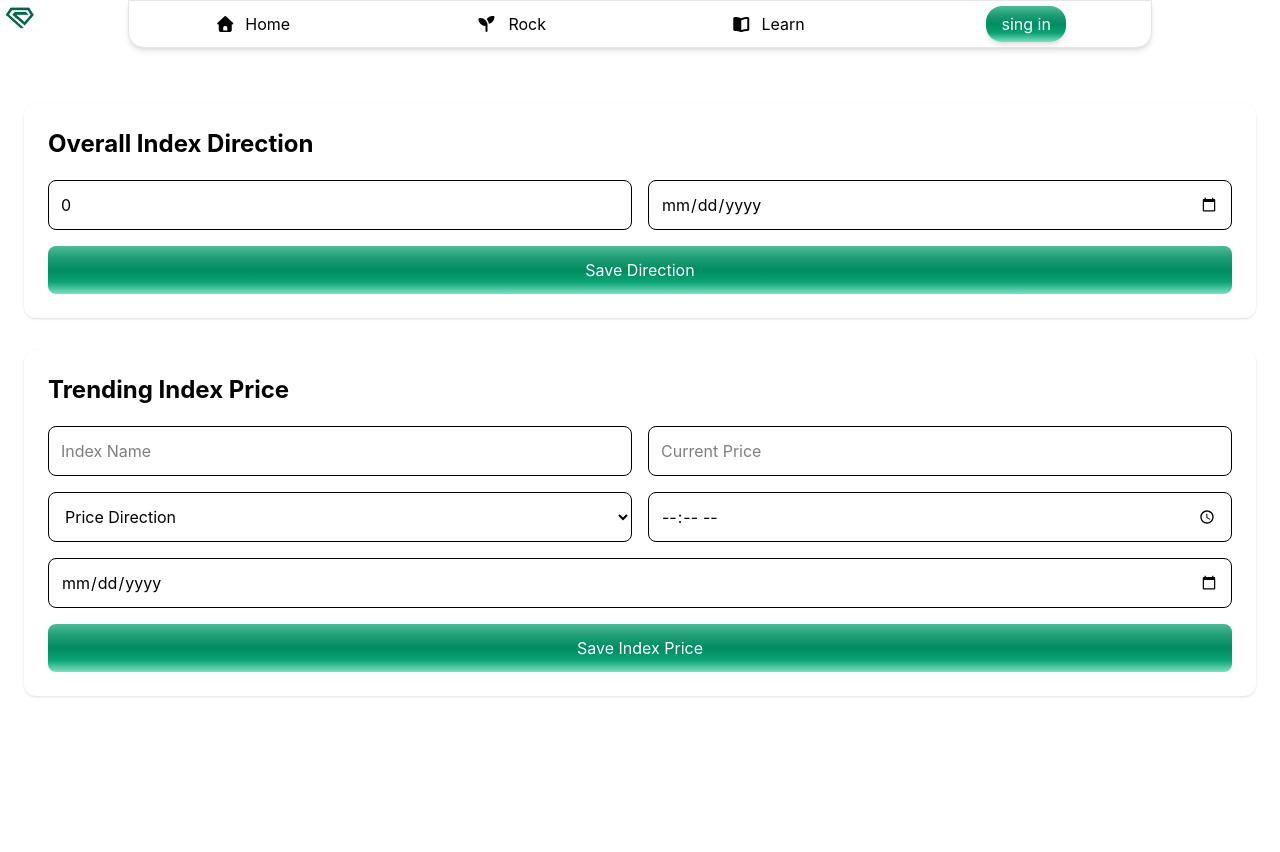
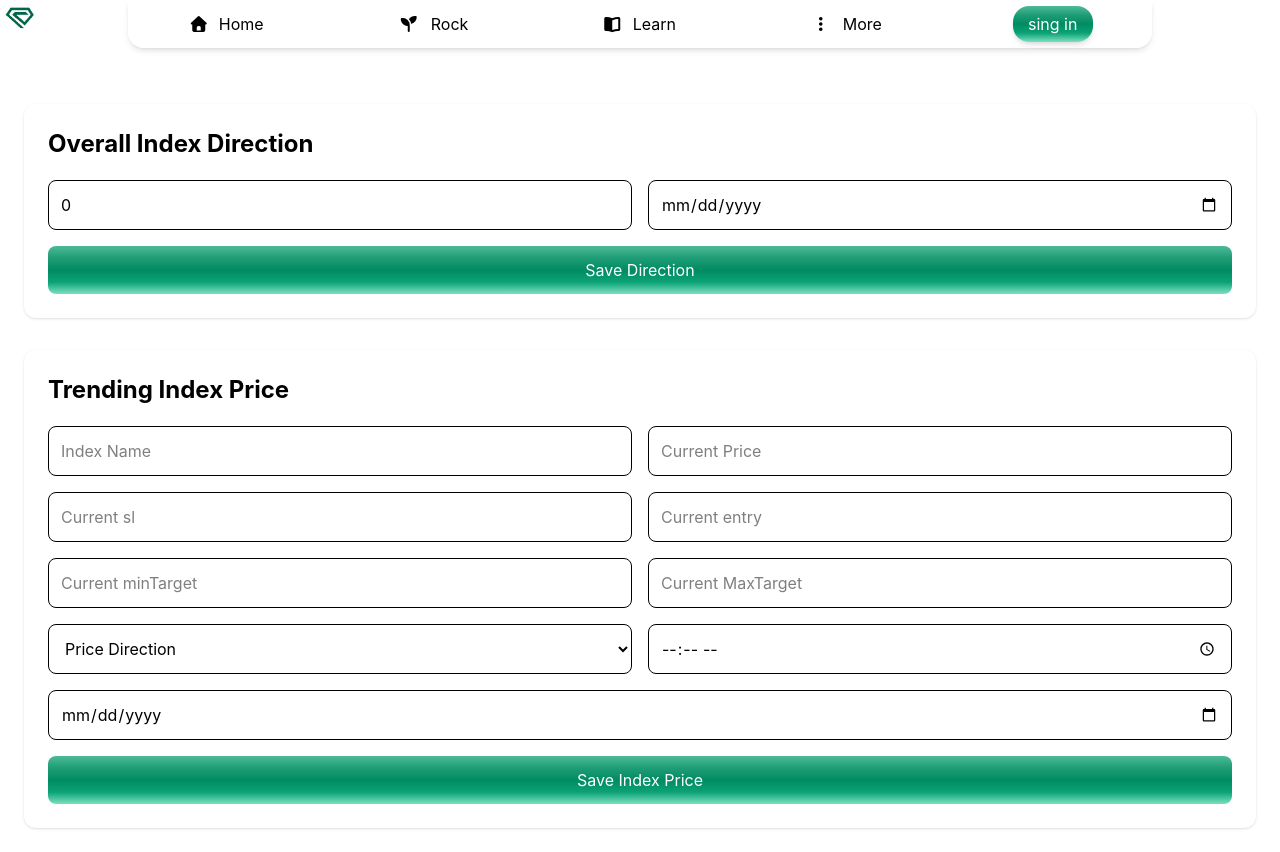
Before and after one commit to alokkumarverma1/market-rock-frontend, a React (Vite) app: page /addIndexDirection in a window 1280 px wide. Before the commit the page ends 800 px from the top, so only its background shows below. Built offline with nearby package versions, Linux system fonts and the light colour scheme; no server answers.

Commit message:
update index price card and learn section

```diff
--- a/src/pages/admin/addIndexDirection.jsx
+++ b/src/pages/admin/addIndexDirection.jsx
@@ -17,6 +17,10 @@ function AddIndexDirection() {
     name: "",
     price: "",
     direction: "",
+    sl:"",
+    entry:"",
+    minTarget:"",
+    maxTarget:"",
     time: "",
     date: "",
   });
@@ -101,6 +105,57 @@ function AddIndexDirection() {
             }
           />
 
+           <input
+            type="number"
+            placeholder="Current sl"
+            className="border p-3 rounded-lg"
+            value={indexPrice.sl}
+            onChange={(e) =>
+              setIndexPrice({
+                ...indexPrice,
+                sl: e.target.value,
+              })
+            }
+          />
+
+           <input
+            type="number"
+            placeholder="Current entry"
+            className="border p-3 rounded-lg"
+            value={indexPrice.entry}
+            onChange={(e) =>
+              setIndexPrice({
+                ...indexPrice,
+                entry: e.target.value,
+              })
+            }
+          />
+
+           <input
+            type="number"
+            placeholder="Current minTarget"
+            className="border p-3 rounded-lg"
+            value={indexPrice.minTarget}
+            onChange={(e) =>
+              setIndexPrice({
+                ...indexPrice,
+                minTarget: e.target.value,
+              })
+            }
+          />
+           <input
+            type="number"
+            placeholder="Current MaxTarget"
+            className="border p-3 rounded-lg"
+            value={indexPrice.maxTarget}
+            onChange={(e) =>
+              setIndexPrice({
+                ...indexPrice,
+                maxTarget: e.target.value,
+              })
+            }
+          />
+
           <select
             className="border p-3 rounded-lg"
             value={indexPrice.direction}
--- a/src/pages/learn/courseCard.jsx
+++ /dev/null
@@ -1,18 +0,0 @@
-import React from "react";
-import Footer from "../others/footer";
-
-function CourseCard(){
-    return(<>
-    <div className="coursecard  min-h-50 p-2  gap-3 min-w-65 max-w-65 flex-col flex-wrap sm:flex-nowrap  flex  rounded-2xl shadow-md hover:shadow-xl border-2 border-green-300">
-       <div className="image-area h-35 w-full rounded-2xl bg-gray-200 "></div>
-       <div className="data mt-2">
-        <h1 className="font-semibold text-[20px]">All Candilstic</h1>
-        <p>learn all candilastic pattern from basic to advance</p>
-       </div>
-       <button className="shape w-25 h-9 rounded-2xl border border-white text-white">Explore</button>
-
-    </div>
-
-    </>)
-}
-export default CourseCard;
--- a/src/pages/others/navbar.jsx
+++ b/src/pages/others/navbar.jsx
@@ -3,12 +3,14 @@ import { Link } from "react-router-dom";
 import { onAuthStateChanged } from "firebase/auth";
 import { getAuth, signOut } from "firebase/auth";
 import { useNavigate } from "react-router-dom";
+import { userProfileData } from "../../firebase/services/profileService";
 
 
 function Navbar(){
 
     const [show,setShow] = useState(true);
     const [login , setLogin] = useState(false)
+    const [user , setUser] = useState(true);
     const navigate = useNavigate()
 
     let change = ()=>{
@@ -18,18 +20,22 @@ function Navbar(){
     // chek user login or not
  useEffect(() => {
   const auth = getAuth();
-  const unsubscribe = onAuthStateChanged(auth, (user) => {
+  const unsubscribe = onAuthStateChanged(auth,async (user) => {
     if (user) {
+     const userdata = await userProfileData(user)
+     setUser(userdata)
       setLogin(true);
     } else {
       setLogin(false);
     }
   });
+
+// get user auth
+
+
   return () => unsubscribe();
 }, []);
 
-useEffect(() => {
-}, [login]);
 
 
  // singout
@@ -44,37 +50,38 @@ useEffect(() => {
 
 
     return(<>
-    <div className="navbar bg-white  flex fixed  right-0  sm:w-full w-40 z-50 top-0 sm:justify-center justify-end items-center">
+    <div className="navbar  flex fixed  right-0  sm:w-full w-40 z-50 top-0 sm:justify-center justify-end items-center">
         {/* max area navbar  */}
-     <div className={`middle z-50 shadow-md border border-gray-200 sm:rounded-bl-2xl flex sm:justify-center bg-white  sm:rounded-br-2xl sm:h-12 h-screen sm:w-[80%] w-90 ${show ? "sm:flex hidden" : "flex sm:hidden"}`}>
-      <ul className="w-full z-50 h-full p-2 sm:p-0 flex  sm:justify-around  pb-2 pt-3   flex-col sm:flex-row items-center  gap-2">
-        <li className="w-full sm:hidden mb-5  flex justify-startpl-2"><i class="fa-solid fa-xmark cursor-pointer" onClick={change}></i></li>
-        <div className={`profile flex gap-2 sm:hidden w-full h-15 mb-2 flex-col justify-center items-center ${login ? "block" : "hidden"}` }>
+     <div className={`middle z-50 shadow-md  bg-white border-gray-200 sm:rounded-bl-2xl flex sm:justify-center   sm:rounded-br-2xl sm:h-12 h-screen sm:w-[80%] w-90 ${show ? "sm:flex hidden" : "flex sm:hidden"}`}>
+      <ul className="w-full rounded-2xl  bg-white  z-50 h-full p-2 sm:p-0 flex   pb-2 pt-3 sm:justify-around   flex-col sm:flex-row items-center  gap-2">
+         <li className="w-full  sm:hidden mb-5  flex justify-startpl-2"><i class="fa-solid fa-xmark cursor-pointer" onClick={change}></i></li>
+         <div className={`profile  flex gap-2 sm:hidden w-full h-15 mb-2 flex-col justify-center items-center ${login ? "block" : "hidden"}` }>
            <Link to={"/profile"} >
             <div className="profile h-15 w-15 rounded-full bg-green-300 flex justify-center items-center"> <i className="fa-solid fa-user text-3xl text-white"></i></div>
-           </Link>
+          </Link>
         </div>
-        <li  className="cursor-pointer  rounded-2xl w-full hover:bg-gray-100 p-1 h-9 sm:w-20"><Link to={"/"} className="flex gap-6 sm:gap-3 justify-start items-center sm:justify-center h-full w-full"> <i class="fa-solid fa-house font-serif"></i><span>Home</span> </Link></li>
+        <li  className="cursor-pointer   rounded-2xl w-full hover:bg-gray-100 p-1 h-9 sm:w-20"><Link to={"/"} className="flex gap-6 sm:gap-3 justify-start items-center sm:justify-center h-full w-full"> <i class="fa-solid fa-house font-serif"></i><span>Home</span> </Link></li>
         <li  className="cursor-pointer  rounded-2xl w-full hover:bg-gray-100 p-1 h-9 sm:w-20"><Link to={"/rock"} className="flex gap-6 sm:gap-3 justify-start items-center sm:justify-center h-full w-full"> <i class="fa-solid fa-seedling"></i><span>Rock</span> </Link></li>
-        <li  className="cursor-pointer  rounded-2xl w-full hover:bg-gray-100 p-1 h-9 sm:w-20"><Link to={"/learn"} className="flex gap-6 sm:gap-3 justify-start items-center sm:justify-center h-full w-full"> <i class="fa-solid fa-book-open"></i><span>Learn</span> </Link></li>
-        <div className={`moreOption  relative  rounded-2xl hover:bg-gray-100 p-1 h-9 w-40  sm:w-20 ${login ? "block" : "hidden"}`}>
-            <li  className={`moreOption cursor-pointer  rounded-2xl flex gap-6 sm:gap-3 justify-start items-center sm:justify-center h-full w-full `}> <i class="fa-solid fa-ellipsis-vertical"></i>More</li>
-            <div className="other-option absolute  top-6 -left-1 min-h-30 w-40 rounded-2xl shadow-md bg-white">
+        <li  className="cursor-pointer rounded-2xl w-full hover:bg-gray-100 p-1 h-9 sm:w-20"><Link to={"/learn"} className="flex gap-6 sm:gap-3 justify-start items-center sm:justify-center h-full w-full"> <i class="fa-solid fa-book-open"></i><span>Learn</span> </Link></li>
+        <div className={`moreOption  relative  rounded-2xl hover:bg-gray-100 p-1 h-9 w-40  sm:w-20 `}>
+        <li  className={`moreOption  cursor-pointer  rounded-2xl flex gap-6 sm:gap-3 justify-start items-center sm:justify-center h-full w-full `}> <i class="fa-solid fa-ellipsis-vertical"></i>More</li>
+            <div className="other-option bg-white absolute  top-6 -left-1 min-h-30 w-40 rounded-2xl shadow-md ">
                 <ul className="h-full w-full flex flex-col pt-3 items-center pr-3 pl-3">
-                      <li  className="cursor-pointer h-10 rounded-2xl w-full hover:bg-gray-100 text-center flex justify-center items-center "><Link to={"/profile"}>Profile</Link></li>
                       <li  className="cursor-pointer h-10 rounded-2xl w-full hover:bg-gray-100 text-center flex justify-center items-center ">My Course</li>
                       <li  className="cursor-pointer h-10 rounded-2xl w-full hover:bg-gray-100 text-center flex justify-center items-center "><Link to={"/about"}>About</Link></li>
                       <li  className="cursor-pointer h-10 rounded-2xl mb-2 w-full hover:bg-gray-100 text-center flex justify-center items-center "><Link to={"/contact"}>Contact</Link></li>
-                      <li  className="cursor-pointer h-10 rounded-2xl mb-2 w-full hover:bg-gray-100 text-center flex justify-center items-center "><Link to={"/help"}>Help</Link></li>
-                      <li  className="cursor-pointer h-10 rounded-2xl mb-2 w-full hover:bg-gray-100 text-center flex justify-center items-center "><Link to={"/admin"}>Admin</Link></li>
-                      <button className="border-red-600 border-2 bg-red-100 mb-3 w-full rounded-2xl h-9 cursor-pointer" onClick={userLogout}>Logout</button>
+                      <li  className="cursor-pointer hidden  h-10 rounded-2xl mb-2 w-full hover:bg-gray-100 text-center sm:flex justify-center items-center "><Link to={"/help"}>Help</Link></li>
+                      <li  className={`cursor-pointer hidden  w-full sm:flex h-10 rounded-2xl mb-2  hover:bg-gray-100 text-center  justify-center items-center ${user.role == "admin" ? "" : "hidden"}`}><Link to={"/admin"}>Admin</Link></li>
+                      <button className={`border-red-600 mt-3  border-2 bg-red-100 mb-3 w-full rounded-2xl h-9 cursor-pointer ${login == true ? "block" : "hidden"}`} onClick={userLogout}> <i className="fa-solid fa-right-from-bracket"></i> Logout</button>
                 </ul>
             </div>
         </div>
-         {
-          <Link to={"/register"}> <li  className={`cursor-pointer mt-2 sm:mt-0 ${login == true ? "hidden" : "block"} `}><button className="shape text-white border-white shadow-md h-9 w-20 rounded-2xl cursor-pointer">sing in</button></li></Link>
+        <li  className={`cursor-pointer    rounded-2xl w-full hover:bg-gray-100 p-1 h-9 sm:w-20 ${login == true ? "hidden sm:flex" : "hidden"}`}><Link to={"/profile"} className="flex gap-6 sm:gap-3 justify-start items-center sm:justify-center h-full w-full"> <i className="fa-solid fa-user text-black"></i></Link></li>
+        <li  className="cursor-pointer sm:hidden  rounded-2xl w-full hover:bg-gray-100 p-1 h-9 sm:w-20"><Link to={"/help"} className="flex gap-6 sm:gap-3 justify-start items-center sm:justify-center h-full w-full"> <i class="fa-solid fa-circle-question"></i><span>Help</span> </Link></li>
+        <li  className={`cursor-pointer sm:hidden  h-10 rounded-2xl mb-2 w-full hover:bg-gray-100 text-center  justify-center items-center ${user.role == "admin" ? "" : "hidden"}`}><Link to={"/admin"} className="flex gap-6 sm:gap-3 justify-start items-center sm:justify-center h-full w-full pl-1"><i class="fa-solid fa-user-shield"></i> Admin</Link></li>
 
-        }
+        <button className={`border-red-600 mt-3 sm:hidden border-2 bg-red-100 mb-3 w-full rounded-2xl h-9 cursor-pointer ${login == true ? "block" : "hidden"}`} onClick={userLogout}> <i className="fa-solid fa-right-from-bracket"></i> Logout</button>
+        <li  className={`cursor-pointer mt-2 sm:mt-0 ${login == true ? "hidden" : "block"} `}><Link to={"/register"}><button className="shape text-white border-white shadow-md h-9 w-20 rounded-2xl cursor-pointer">sing in</button></Link></li>
       </ul>
      </div>
 
--- a/src/pages/rockpage/rock.jsx
+++ b/src/pages/rockpage/rock.jsx
@@ -110,7 +110,7 @@ return(<>
 
 {/* rock index card */}
 <RockHeading heading={"Today tagete price"}></RockHeading>
-<div className=" w-full h-60 p-5 scroller flex gap-5 sm:mb-10">
+<div className=" w-full h-70 p-5 scroller flex gap-5 sm:mb-10">
   {
     indexPrice.length == 0 ? <div className="flex justify-center w-full h-full items-center text-gray-600">Loading...</div> : indexPrice.map((data ,key)=>(
       <RockIndexCard data={data} key={key}></RockIndexCard>
```
Also changed, not shown: src/pages/learn/freeResource/freeVideoCard.jsx (added, +48 -0 lines), src/pages/learn/learn.jsx (+22 -10 lines), src/pages/rockpage/rockindex/rockIndexCard.jsx (+58 -21 lines).
